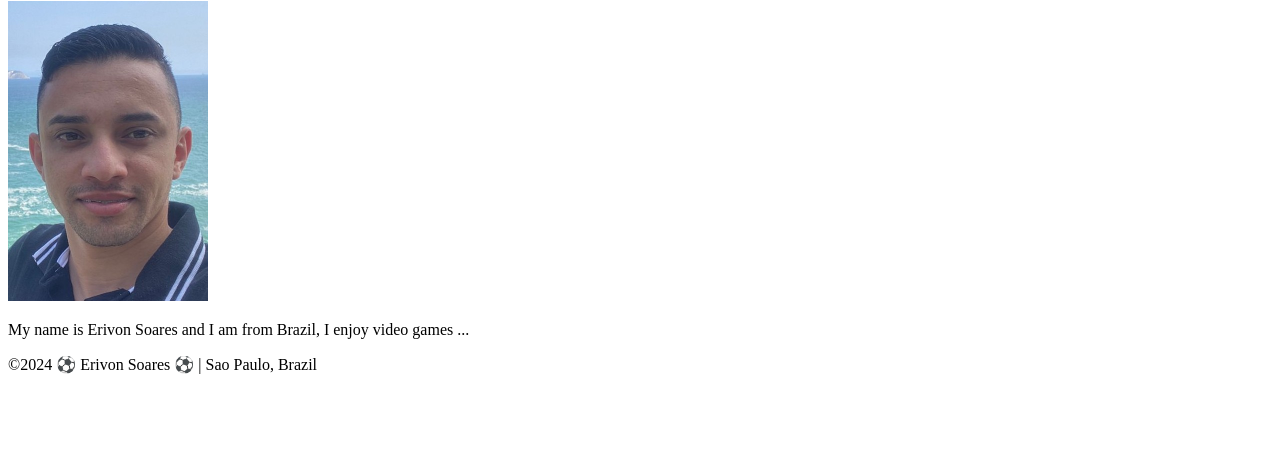
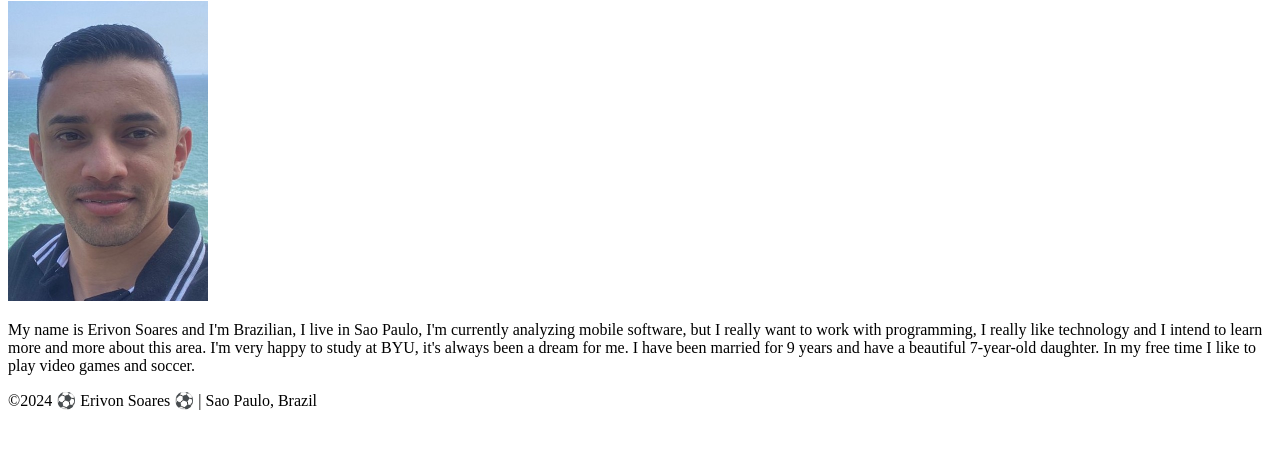
Before and after one commit to Erivon-Soares/wdd130, a plain HTML site: page index.html in a window 1280 px wide. Shown: the part 105-554 px from the top of the page. Drawn offline with Linux system fonts and the light colour scheme.

Commit message:
added home page to wdd130

```diff
--- a/index.html
+++ b/index.html
@@ -16,7 +16,7 @@
   <main>
     <h1>Erivon Soares | WDD 130</h1>
     <img src="images/profile.jpeg.jpg" alt="Hello, my name is Erivon Soares" width="200">
-    <p>My name is Erivon Soares and I am from Brazil, I enjoy video games ... </p>
+    <p>My name is Erivon Soares and I'm Brazilian, I live in Sao Paulo, I'm currently analyzing mobile software, but I really want to work with programming, I really like technology and I intend to learn more and more about this area. I'm very happy to study at BYU, it's always been a dream for me. I have been married for 9 years and have a beautiful 7-year-old daughter. In my free time I like to play video games and soccer. </p>
   </main>
   <footer>
     <p>©2024 ⚽ Erivon Soares ⚽ | Sao Paulo, Brazil</p>
```
